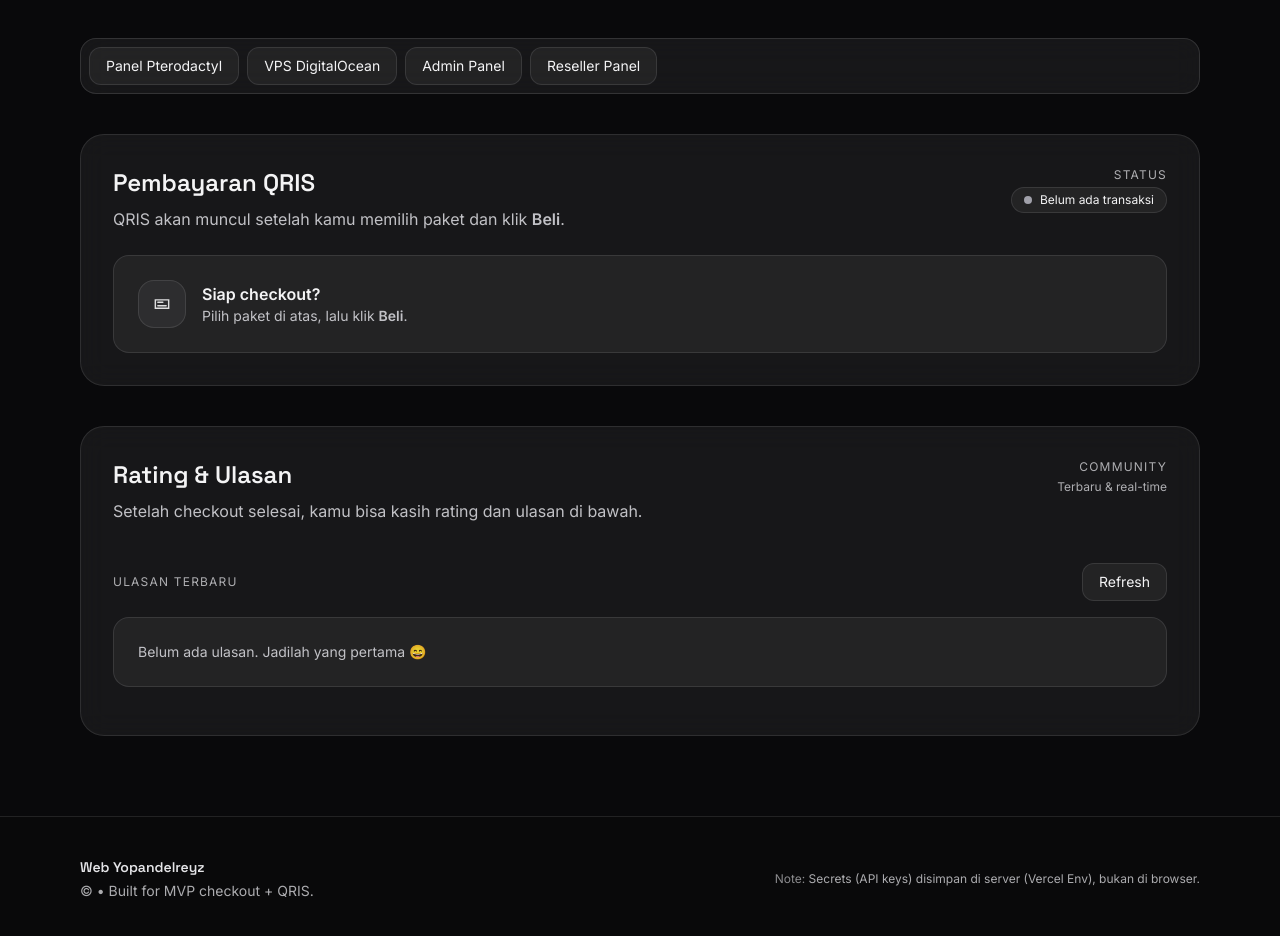
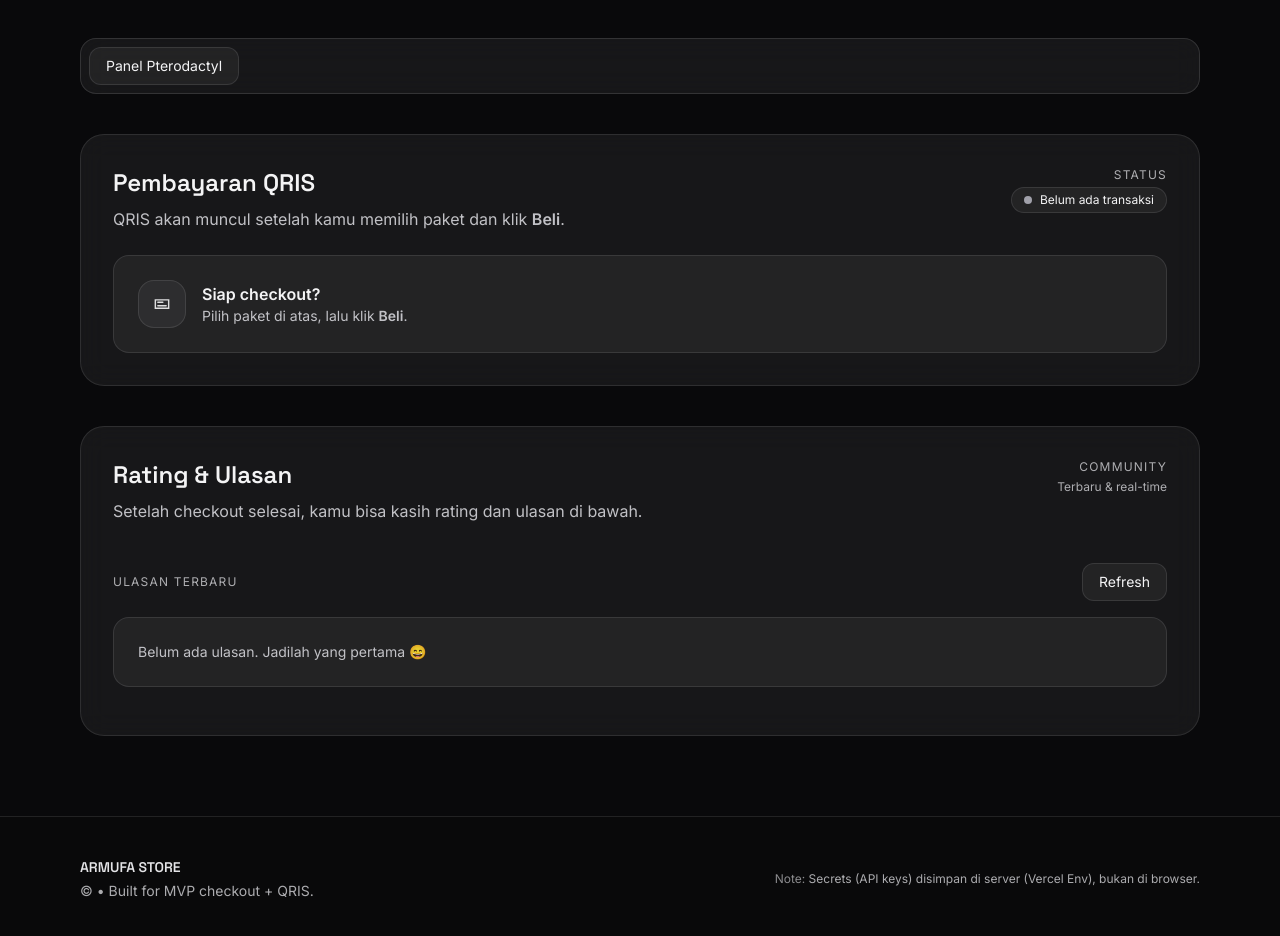
Before and after one commit to animationarmufa-oss/Website-armufa-store-v2, a website: page index.html in a window 1280 px wide. Shown: the part 1522-2458 px from the top of the page. Drawn offline with nearby package versions, Linux system fonts and the light colour scheme.

Commit message:
Add files via upload

```diff
--- a/index.html
+++ b/index.html
@@ -3,8 +3,8 @@
   <head>
     <meta charset="utf-8" />
     <meta name="viewport" content="width=device-width, initial-scale=1" />
-    <title>Web Yopandelreyz — Hosting & VPS</title>
-    <meta name="description" content="Web Yopandelreyz — Powerful hosting • Panel Pterodactyl • VPS Singapore • Pembayaran QRIS" />
+    <title>ARMUFA STORE  — Hosting & VPS</title>
+    <meta name="description" content="ARMUFA STORE  — Powerful hosting • Panel Pterodactyl • VPS Singapore • Pembayaran QRIS" />
 
     <link rel="icon" href="./img/favicon.jpg" />
     <link rel="stylesheet" href="./tailwind.css" />
@@ -77,7 +77,7 @@
                 </svg>
               </div>
               <div>
-                <div class="font-display font-semibold tracking-tight leading-none">Web Yopandelreyz</div>
+                <div class="font-display font-semibold tracking-tight leading-none">ARMUFA STORE </div>
                 <div class="text-xs text-zinc-600 dark:text-zinc-300/80 leading-none mt-1">Powerful hosting • Panel Pterodactyl • VPS Singapore</div>
               </div>
             </div>
@@ -115,7 +115,7 @@
           </div>
 
           <h1 class="mt-5 font-display font-bold tracking-tight text-4xl sm:text-5xl">
-            Welcome to <span class="text-indigo-500 dark:text-indigo-300">Web Yopandelreyz</span>
+            Welcome to <span class="text-indigo-500 dark:text-indigo-300">ARMUFA STORE </span>
           </h1>
           <p class="mt-4 text-zinc-700 dark:text-zinc-300/90 leading-relaxed">
             Powerful hosting • Panel Pterodactyl • VPS Singapore. Pilih paket, bayar via QRIS, dan lanjut prosesnya dengan cepat.
@@ -151,7 +151,7 @@
     <!-- Hero (thumbnail.jpg) -->
     <section id="hero" class="relative">
       <div class="w-full aspect-video overflow-hidden">
-        <img src="./img/thumbnail.jpg" alt="Web Yopandelreyz thumbnail" class="w-full h-full object-cover" />
+        <img src="./img/thumbnail.jpg" alt="ARMUFA STORE  thumbnail" class="w-full h-full object-cover" />
       </div>
       <div class="absolute inset-0 bg-gradient-to-r from-zinc-950/80 via-zinc-950/35 to-zinc-950/10"></div>
       <div class="absolute inset-0 flex items-center">
@@ -189,15 +189,6 @@
             <div class="flex gap-2 overflow-x-auto no-scrollbar">
               <a data-cat="panel" href="#panel" class="catBtn shrink-0 inline-flex items-center gap-2 rounded-xl px-4 py-2 text-sm bg-black/5 hover:bg-black/10 border border-black/10 dark:bg-white/5 dark:hover:bg-white/10 dark:border-white/10">
                 <span>Panel Pterodactyl</span>
-              </a>
-              <a data-cat="vps" href="#vps" class="catBtn shrink-0 inline-flex items-center gap-2 rounded-xl px-4 py-2 text-sm bg-black/5 hover:bg-black/10 border border-black/10 dark:bg-white/5 dark:hover:bg-white/10 dark:border-white/10">
-                <span>VPS DigitalOcean</span>
-              </a>
-              <a data-cat="admin" href="#admin" class="catBtn shrink-0 inline-flex items-center gap-2 rounded-xl px-4 py-2 text-sm bg-black/5 hover:bg-black/10 border border-black/10 dark:bg-white/5 dark:hover:bg-white/10 dark:border-white/10">
-                <span>Admin Panel</span>
-              </a>
-              <a data-cat="reseller" href="#reseller" class="catBtn shrink-0 inline-flex items-center gap-2 rounded-xl px-4 py-2 text-sm bg-black/5 hover:bg-black/10 border border-black/10 dark:bg-white/5 dark:hover:bg-white/10 dark:border-white/10">
-                <span>Reseller Panel</span>
               </a>
             </div>
           </div>
@@ -353,7 +344,7 @@
       <div class="mx-auto max-w-6xl px-4 py-10 text-sm text-zinc-600 dark:text-zinc-300/80">
         <div class="flex flex-col sm:flex-row items-start sm:items-center justify-between gap-3">
           <div>
-            <div class="font-display font-semibold text-zinc-900 dark:text-zinc-200">Web Yopandelreyz</div>
+            <div class="font-display font-semibold text-zinc-900 dark:text-zinc-200">ARMUFA STORE </div>
             <div class="mt-1">© <span id="year"></span> • Built for MVP checkout + QRIS.</div>
           </div>
           <div class="text-xs">
```
